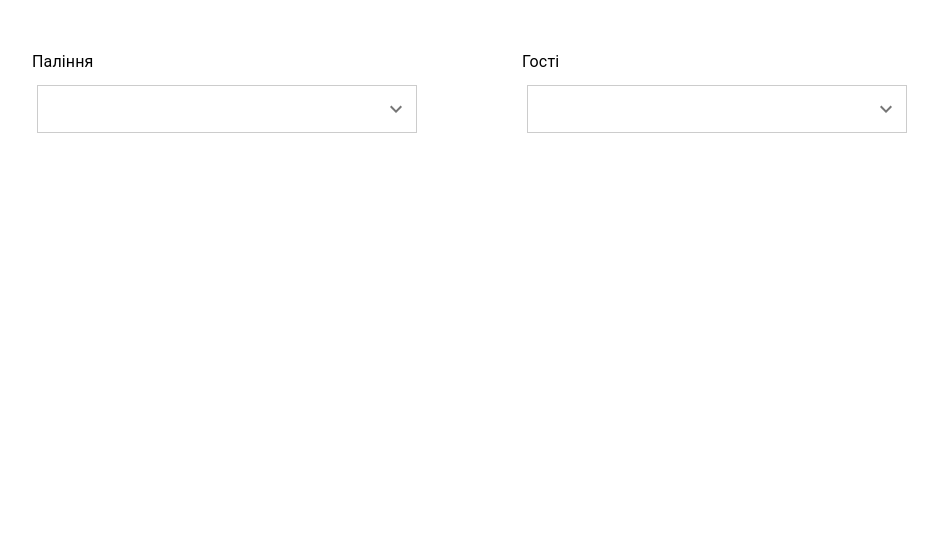
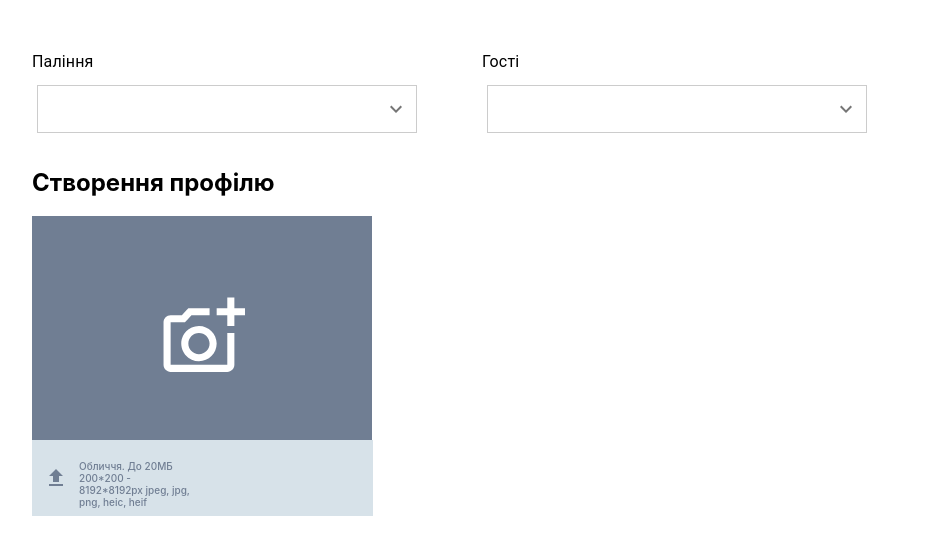
Before and after one commit to Tetiana892/profile-test, a React (Create React App) app: page / in a window 1280 px wide. Shown: the top 554 px of the page, without its empty margins (68-1006 px from the left). Built offline with nearby package versions, Linux system fonts and the light colour scheme.

Commit message:
add uploaderPhoto and create styles

```diff
--- a/package.json
+++ b/package.json
@@ -16,7 +16,9 @@
     "@types/react": "^18.2.79",
     "@types/react-dom": "^18.2.25",
     "react": "^18.2.0",
+    "react-avatar-editor": "^13.0.2",
     "react-dom": "^18.2.0",
+    "react-dropzone": "^14.2.3",
     "react-scripts": "5.0.1",
     "sass": "^1.75.0",
     "styled-components": "^6.1.8",
--- a/src/App.module.scss
+++ b/src/App.module.scss
@@ -1,6 +1,7 @@
 .container {
   margin: 50px;
   display: flex;
+  flex-wrap: wrap;
 
-  gap: 50px;
+  gap: 10px;
 }
--- a/src/App.tsx
+++ b/src/App.tsx
@@ -2,12 +2,14 @@ import React from "react";
 import SmokingInput from "./components/SmokingInput/SmokingInput";
 import GuestsInput from "./components/GuestsInput/GuestsInput";
 import styles from "./App.module.scss";
+import HandleUpload from "./components/UploaderPhoto/HandleUpload";
 
 function App() {
   return (
     <div className={styles.container}>
       <SmokingInput />
       <GuestsInput />
+      <HandleUpload />
     </div>
   );
 }
--- a/src/components/GuestsInput/GuestsInput.tsx
+++ b/src/components/GuestsInput/GuestsInput.tsx
@@ -74,7 +74,7 @@ const GuestsInput: FC = () => {
         onClose={handleClose}
         sx={{
           top: "45px",
-          left: "-340px",
+          left: "-334px",
         }}
       >
         <RadioGroup
--- a/src/components/SmokingInput/SmokingInput.module.scss
+++ b/src/components/SmokingInput/SmokingInput.module.scss
@@ -6,6 +6,7 @@
 }
 
 .inputBase {
+  position: absolute;
   width: 380px;
   margin: 5px;
   padding-left: 20px;
--- a/src/components/SmokingInput/SmokingInput.tsx
+++ b/src/components/SmokingInput/SmokingInput.tsx
@@ -33,13 +33,6 @@ const SmokingInput: FC = () => {
       setInputIcon(<KeyboardArrowDownIcon />);
     } else {
       setInputIcon(<CloseIcon />);
-    }
-  };
-
-  const handleClose = () => {
-    if (value !== "Палю") {
-      setAnchorEl(null);
-      setIsFocused(false);
     }
   };
 
@@ -100,10 +93,11 @@ const SmokingInput: FC = () => {
       setValue(newValue);
     }
   };
+
   const handleRadioChange = (value: string) => {
     setRadioValue(value);
     if (selectedOptions.length > 0 && value !== "") {
-      setAnchorEl(null); // закрываем меню, если выбраны опции и радиобаттон
+      setAnchorEl(null);
     }
   };
 
@@ -116,7 +110,7 @@ const SmokingInput: FC = () => {
         <InputBase
           type="text"
           className={`${styles.inputBase} ${
-            (value && isFocused) || inputError ? styles.focused : ""
+            (!value && isFocused) || inputError ? styles.focused : ""
           }`}
           style={{ color: inputError ? "red" : "inherit" }}
           value={inputError || value}
@@ -135,10 +129,15 @@ const SmokingInput: FC = () => {
       <Popover
         anchorEl={anchorEl}
         open={Boolean(anchorEl)}
-        onClose={handleClose}
+        onClose={() => {
+          if (radioValue) {
+            setAnchorEl(null);
+            setIsFocused(false);
+          }
+        }}
         sx={{
           top: "45px",
-          left: "-340px",
+          left: "-334px",
         }}
       >
         <RadioGroup
--- /dev/null
+++ b/src/components/UploaderPhoto/HandleUpload.tsx
@@ -0,0 +1,19 @@
+import React from "react";
+import UploaderPhoto from "./UploaderPhoto";
+
+const HandleUpload: React.FC = () => {
+  const handleUpload = (file: File) => {
+    // Имитация отправки файла на сервер
+    console.log("Файл успешно загружен на сервер:", file.name);
+    // Дополнительные действия после успешной загрузки
+  };
+
+  return (
+    <div style={{ marginLeft: "50px" }}>
+      <h2>Створення профілю</h2>
+      <UploaderPhoto onUpload={handleUpload} />
+    </div>
+  );
+};
+
+export default HandleUpload;
--- /dev/null
+++ b/src/components/UploaderPhoto/UploaderPhoto.module.scss
@@ -0,0 +1,109 @@
+.dropzone {
+  position: relative;
+  background: #707e93;
+
+  display: flex;
+  justify-content: center;
+  align-items: center;
+  cursor: pointer;
+  width: 340px;
+  height: 291px;
+}
+
+.dropzoneContent {
+  text-align: center;
+}
+
+.cameraIcon {
+  margin-bottom: 50px;
+  transform: scaleX(-1);
+  color: white;
+}
+
+.downDropzone {
+  position: absolute;
+  left: 0%;
+  top: 77%;
+  display: flex;
+
+  gap: 5px;
+  align-items: center;
+  justify-content: start;
+  padding: 10px 12px;
+  background: #d7e2e9;
+  width: 317px;
+}
+
+.text {
+  padding-left: 6px;
+  width: 116px;
+  height: 36px;
+  font-size: 10px;
+  text-align: start;
+  color: #707e93;
+  font-weight: 500;
+}
+.iconUp {
+  color: #707e93;
+}
+
+.dropzoneContent {
+  display: flex;
+  flex-direction: column;
+  align-items: center;
+  justify-content: center;
+  height: 100%;
+}
+
+.imageContainer {
+  max-width: 100%;
+  max-height: 300px;
+  overflow: hidden;
+}
+
+.uploadedImage {
+  width: 100%;
+  height: auto;
+  object-fit: contain;
+}
+
+.textLoader {
+  font-size: 14px;
+  font-weight: 400;
+  line-height: 16.59px;
+  text-align: center;
+  color: #d7e2e9;
+}
+
+.loader {
+  color: #d7e2e9;
+}
+
+.uploadedImageContainer {
+  display: none;
+  position: absolute;
+  bottom: 0;
+  left: 0;
+  width: 324px;
+  background-color: rgba(215, 226, 233, 0.8);
+  color: #707e93;
+  padding: 8px;
+}
+
+.imageContainer:hover .uploadedImageContainer {
+  display: block; /* Показываем контейнер при наведении на изображение */
+}
+.title {
+  text-decoration: underline;
+  font-size: 14px;
+  font-weight: 700;
+  line-height: 16.59px;
+  text-align: left;
+}
+.textHover {
+  font-size: 10px;
+  font-weight: 500;
+  line-height: 11.85px;
+  text-align: left;
+  width: 200px;
+}
--- /dev/null
+++ b/src/components/UploaderPhoto/UploaderPhoto.tsx
@@ -0,0 +1,80 @@
+import React, { useCallback, useState } from "react";
+import { useDropzone } from "react-dropzone";
+import AddAPhotoOutlinedIcon from "@mui/icons-material/AddAPhotoOutlined";
+import UploadIcon from "@mui/icons-material/Upload";
+import CircularProgress from "@mui/material/CircularProgress";
+import styles from "./UploaderPhoto.module.scss";
+
+interface UploaderPhotoProps {
+  onUpload: (file: File) => void;
+}
+
+const UploaderPhoto: React.FC<UploaderPhotoProps> = ({ onUpload }) => {
+  const [imageSrc, setImageSrc] = useState<string | null>(null);
+  const [isLoading, setIsLoading] = useState<boolean>(false);
+
+  const onDrop = useCallback(
+    (acceptedFiles: File[]) => {
+      const file = acceptedFiles[0];
+      setIsLoading(true);
+      setTimeout(() => {
+        onUpload(file);
+        const reader = new FileReader();
+        reader.onload = () => {
+          const dataUrl = reader.result as string;
+          setImageSrc(dataUrl);
+          setIsLoading(false);
+        };
+        reader.readAsDataURL(file);
+      }, 2000);
+    },
+    [onUpload]
+  );
+
+  const { getRootProps, getInputProps } = useDropzone({ onDrop });
+
+  return (
+    <div {...getRootProps()} className={styles.dropzone}>
+      <input {...getInputProps()} accept="image/*" />
+      <div className={styles.dropzoneContent}>
+        {isLoading ? (
+          <div className={styles.loadingContainer}>
+            <CircularProgress size={40} sx={{ color: "#d7e2e9" }} />
+            <p className={styles.textLoader}>Завантаження зображення...</p>
+          </div>
+        ) : imageSrc ? (
+          <div className={styles.imageContainer}>
+            <div className={styles.uploadedImageContainer}>
+              <h2 className={styles.title}>Змінити фото</h2>
+              <p className={styles.textHover}>
+                Обличчя. До 20МБ 200*200 - 8192*8192px jpeg, jpg, png, heic,
+                heif
+              </p>
+            </div>
+            <img
+              src={imageSrc}
+              alt="Uploaded"
+              className={styles.uploadedImage}
+            />
+          </div>
+        ) : (
+          <>
+            <AddAPhotoOutlinedIcon
+              className={styles.cameraIcon}
+              sx={{ fontSize: 85 }}
+            />
+            <div className={styles.downDropzone}>
+              <UploadIcon className={styles.iconUp} />
+              <p className={styles.text}>
+                Обличчя. До 20МБ 200*200 - 8192*8192px jpeg, jpg, png, heic,
+                heif
+              </p>
+            </div>
+          </>
+        )}
+      </div>
+    </div>
+  );
+};
+
+export default UploaderPhoto;
```
Also changed, not shown: 1 other file (tests, documents, lock files or other folders).
